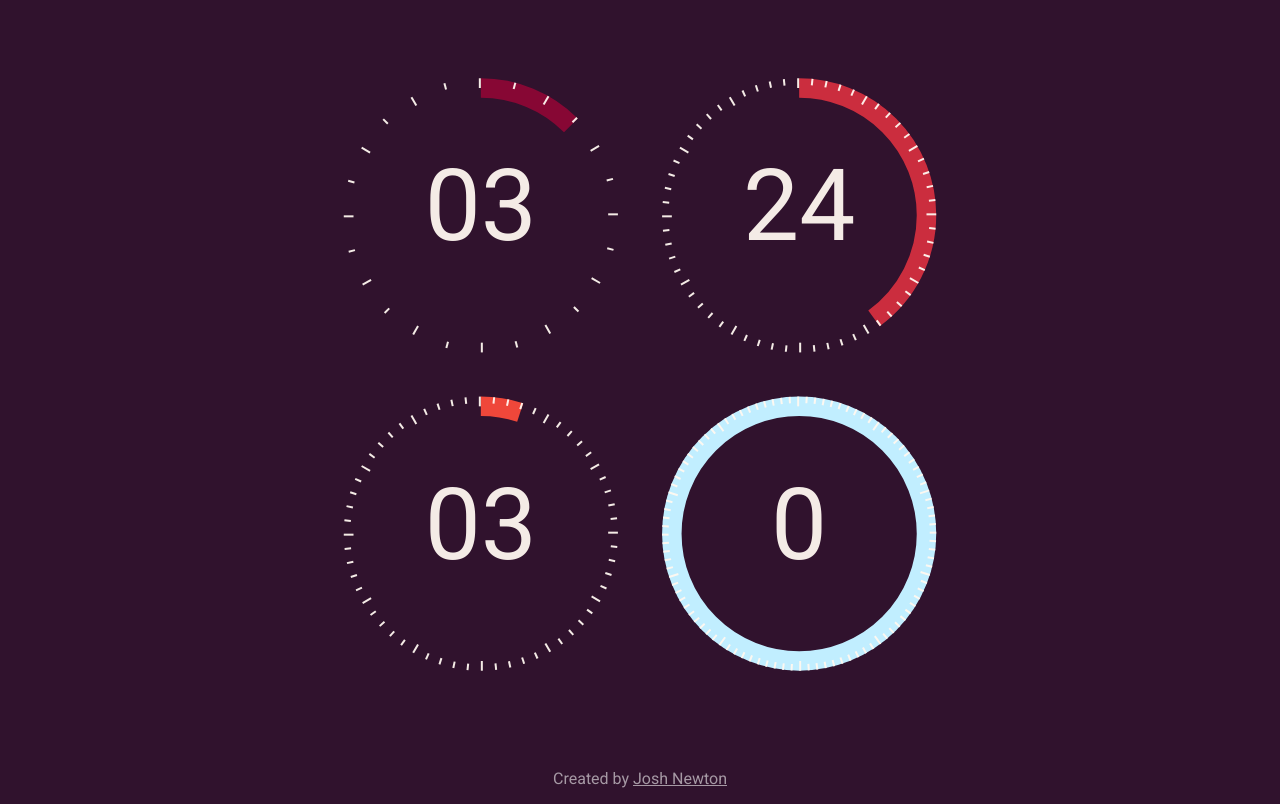
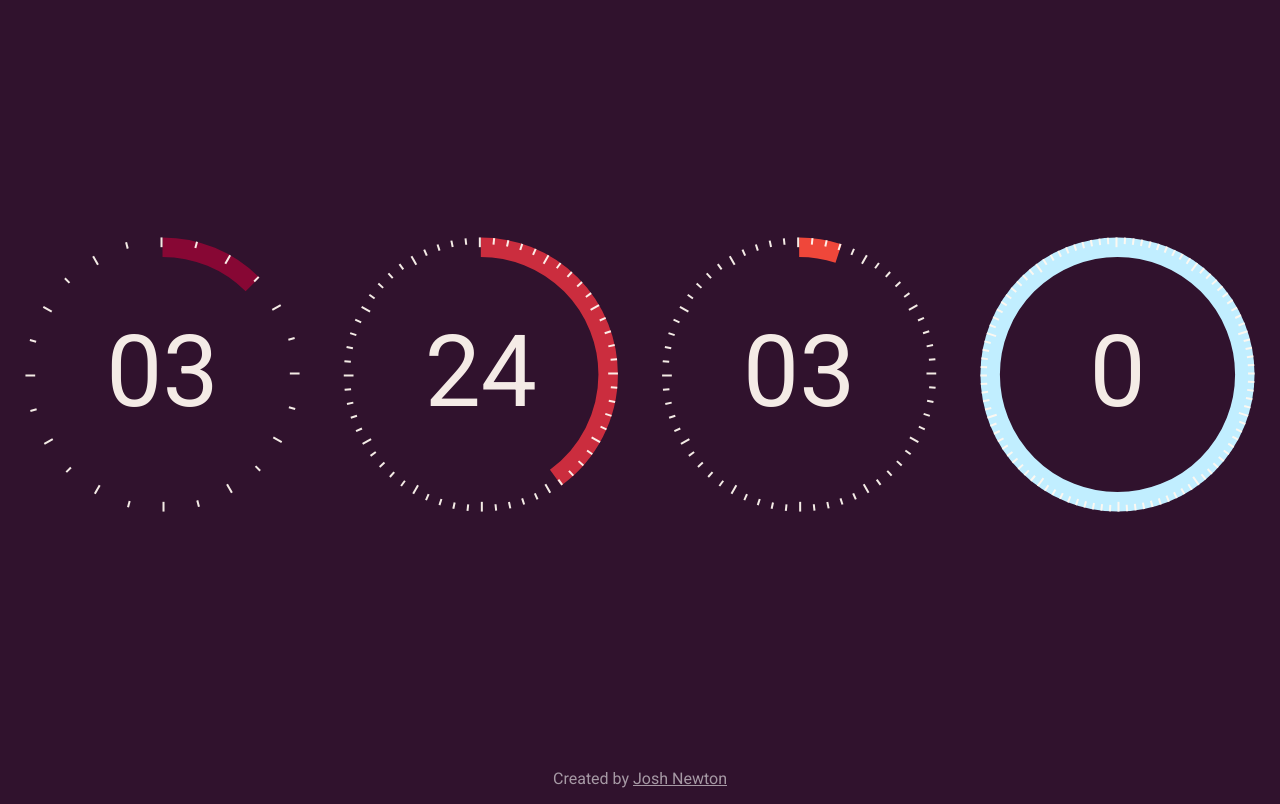
Before and after one commit to imjoshnewton/Canvas-Clock, a website: page source/index.html in a window 1280 px wide. Drawn offline with nearby package versions, Linux system fonts and the light colour scheme; files that its build step writes are made by us from their sources.

Commit message:
Add horizontal vs vertical orientation

```diff
--- a/source/js/main.js
+++ b/source/js/main.js
@@ -1,6 +1,7 @@
 var canvas = document.getElementById("canvas"),
   c = canvas.getContext("2d"),
   d = new Date(),
+  cCenter = {},
   split = 0.95,
   lastSecond = 0,
   newSecond = 0,
@@ -33,15 +34,7 @@ var canvas = document.getElementById("canvas"),
   times = [],
   fps;
 
-canvas.width = window.innerWidth;
-canvas.height = window.innerHeight - getElHeight("credits");
-
-cCenter = {
-  x: canvas.width / 2,
-  y: canvas.height / 2,
-};
-
-// Objects
+// Arcs
 function Arc(x, y, radius, stops, color1, drawTicks, mod) {
   this.x = x;
   this.y = y;
@@ -115,22 +108,68 @@ function Arc(x, y, radius, stops, color1, drawTicks, mod) {
 
 // Implementation
 function init() {
+  canvas.width = window.innerWidth;
+  canvas.height = window.innerHeight - getElHeight("credits");
+
+  cCenter = {
+    x: canvas.width / 2,
+    y: canvas.height / 2,
+  };
+
   smallDim = canvas.height < canvas.width ? canvas.height : canvas.width;
-  var arcRad = smallDim * radRatios[index] > minRads[index]
+
+  var arcRad =
+    smallDim * radRatios[index] > minRads[index]
       ? smallDim * radRatios[index]
       : minRads[index];
-  var offset = (arcRad + arcRad*0.25)
+  var offset = arcRad + arcRad * 0.25;
+  var ratio = canvas.width / canvas.height;
 
+  if (Math.floor(ratio)) {
     hours = new Arc(
-    cCenter.x - offset,
-    cCenter.y - offset,
+      cCenter.x - offset * 3,
+      cCenter.y,
       arcRad, // smallDim * radRatios[0] > minRads[0] ? smallDim * radRatios[0] : minRads[0],
       24,
       colors[1],
       true
     );
     minutes = new Arc(
+      cCenter.x - offset,
+      cCenter.y,
+      arcRad, // smallDim * radRatios[1] > minRads[1] ? smallDim * radRatios[1] : minRads[1],
+      60,
+      colors[2],
+      true
+    );
+    seconds = new Arc(
       cCenter.x + offset,
+      cCenter.y,
+      arcRad, // smallDim * radRatios[2] > minRads[2] ? smallDim * radRatios[2] : minRads[2],
+      60,
+      colors[3],
+      true
+    );
+    millis = new Arc(
+      cCenter.x + offset * 3,
+      cCenter.y,
+      arcRad,
+      1000,
+      colors[4],
+      true,
+      100
+    );
+  } else {
+    hours = new Arc(
+      cCenter.x,
+      cCenter.y - offset * 3,
+      arcRad, // smallDim * radRatios[0] > minRads[0] ? smallDim * radRatios[0] : minRads[0],
+      24,
+      colors[1],
+      true
+    );
+    minutes = new Arc(
+      cCenter.x,
       cCenter.y - offset,
       arcRad, // smallDim * radRatios[1] > minRads[1] ? smallDim * radRatios[1] : minRads[1],
       60,
@@ -138,7 +177,7 @@ function init() {
       true
     );
     seconds = new Arc(
-    cCenter.x - offset,
+      cCenter.x,
       cCenter.y + offset,
       arcRad, // smallDim * radRatios[2] > minRads[2] ? smallDim * radRatios[2] : minRads[2],
       60,
@@ -146,14 +185,15 @@ function init() {
       true
     );
     millis = new Arc(
-    cCenter.x + offset,
-    cCenter.y + offset,
+      cCenter.x,
+      cCenter.y + offset * 3,
       arcRad,
       1000,
       colors[4],
       true,
       100
     );
+  }
 }
 
 // Animation Loop
@@ -213,10 +253,18 @@ function animate() {
 
   c.font = fontSize + "px 'Roboto'";
   c.fillStyle = "rgba(255,248,240,0.95)";
-  c.fillText(("0" + d.getHours()).slice(-2), hours.x, hours.y);
-  c.fillText(("0" + d.getMinutes()).slice(-2), minutes.x, minutes.y);
-  c.fillText(("0" + d.getSeconds()).slice(-2), seconds.x, seconds.y);
-  c.fillText(d.getMilliseconds(), millis.x, millis.y);
+  c.fillText(("0" + d.getHours()).slice(-2), hours.x, hours.y + fontSize / 15);
+  c.fillText(
+    ("0" + d.getMinutes()).slice(-2),
+    minutes.x,
+    minutes.y + fontSize / 15
+  );
+  c.fillText(
+    ("0" + d.getSeconds()).slice(-2),
+    seconds.x,
+    seconds.y + fontSize / 15
+  );
+  c.fillText(d.getMilliseconds(), millis.x, millis.y + fontSize / 15);
 }
 
 // Get Things Going
@@ -240,6 +288,7 @@ addEventListener("resize", function () {
 
   init();
   animate();
+  window.scrollTo(0, 0);
 });
 
 canvas.addEventListener(
```
Also changed, not shown: docs/index.html (+1 -1 lines), docs/js/main.js. Lines whose indentation alone changed are shown as unchanged.
